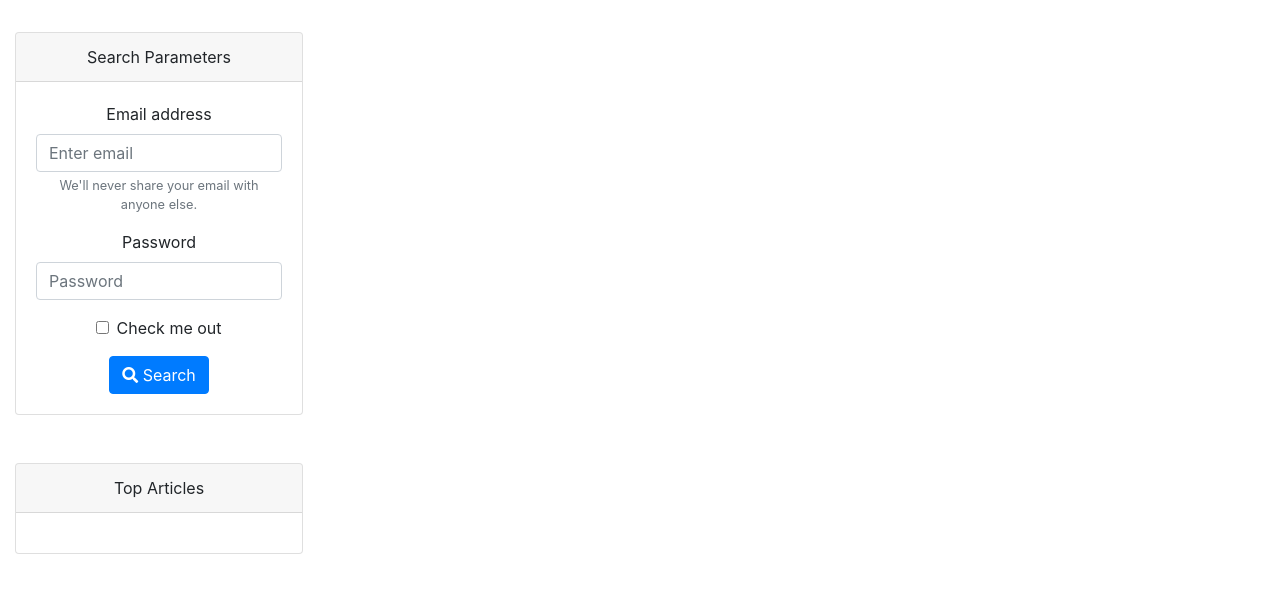
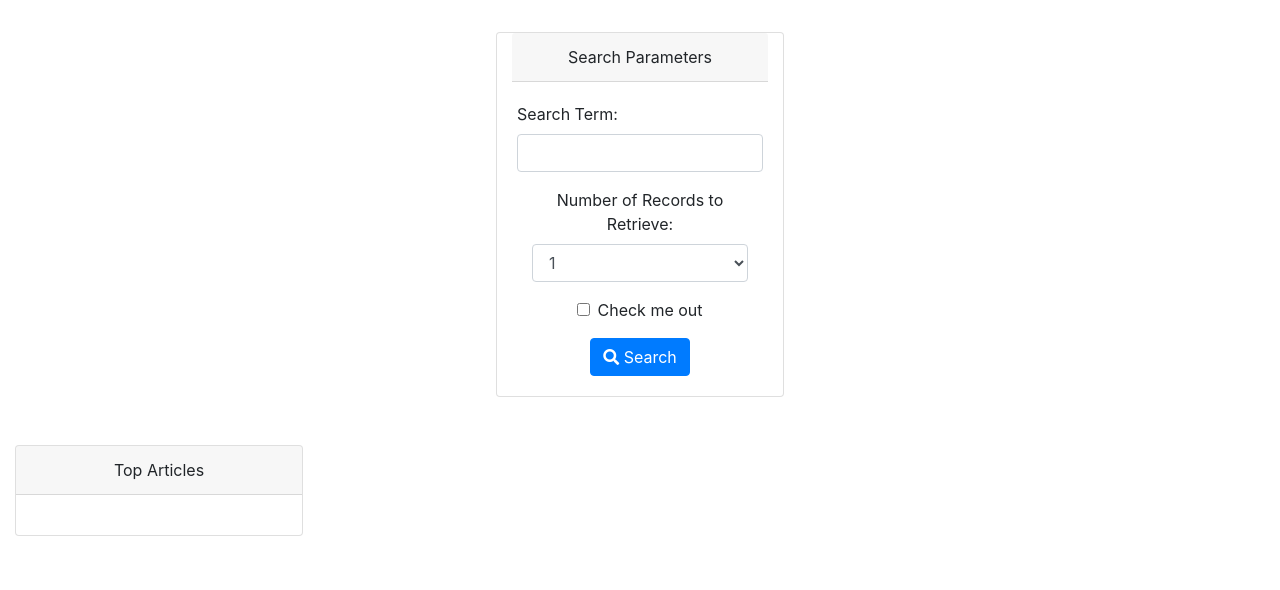
Before and after one commit to smedigo/NYTminiproject, a plain HTML site: page index.html in a window 1280 px wide. Shown: the part 184-774 px from the top of the page. Drawn offline with nearby package versions, Linux system fonts and the light colour scheme.

Commit message:
Updated some more Bootstrap.

```diff
--- a/index.html
+++ b/index.html
@@ -14,19 +14,24 @@
             <h1 class="display-6"><i class="far fa-newspaper"></i> New York Times Search</h1>
     </div>
 
-    <div class="card" style="max-width: 18rem;">
+    <div class="card container col-12" style="max-width: 18rem;">
         <div class="card-header">Search Parameters</div>
         <div class="card-body">
             <form>
-                <div class="form-group">
-                  <label for="exampleInputEmail1">Email address</label>
-                  <input type="email" class="form-control" id="exampleInputEmail1" aria-describedby="emailHelp" placeholder="Enter email">
-                  <small id="emailHelp" class="form-text text-muted">We'll never share your email with anyone else.</small>
+                <div class="form-group row ">
+                  <label for="searchTerm">Search Term:</label>
+                  <input type="text" class="form-control" id="searchTerm">
                 </div>
                 <div class="form-group">
-                  <label for="exampleInputPassword1">Password</label>
-                  <input type="password" class="form-control" id="exampleInputPassword1" placeholder="Password">
-                </div>
+                    <label for="articleCount">Number of Records to Retrieve:</label>
+                    <select class="form-control" id="articleCount">
+                      <option>1</option>
+                      <option>3</option>
+                      <option>5</option>
+                      <option>10</option>
+                      <option>20</option>
+                    </select>
+                  </div>
                 <div class="form-group form-check">
                   <input type="checkbox" class="form-check-input" id="exampleCheck1">
                   <label class="form-check-label" for="exampleCheck1">Check me out</label>
```
